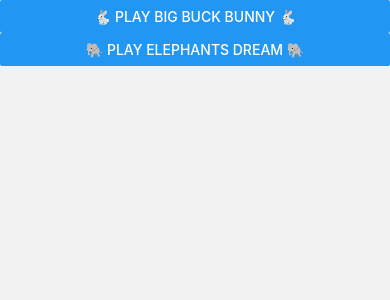
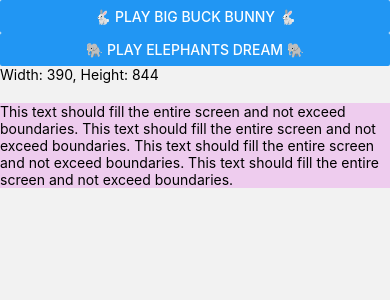
Before and after one commit to bbcmaestro/bbcmaestro-app-video-poc, a React Native app: screen /Home in a window 390 px wide. Shown: the top 300 px of the page. Built offline with nearby package versions, Linux system fonts and the light colour scheme.

Commit message:
feat: adds example usedimension issue

```diff
--- a/screens/HomeScreen.js
+++ b/screens/HomeScreen.js
@@ -1,28 +1,61 @@
 import React from 'react';
-import { SafeAreaView, Button } from 'react-native';
-import { useNavigation } from '@react-navigation/native';
+import {
+  SafeAreaView,
+  Button,
+  useWindowDimensions,
+  View,
+  Text,
+} from 'react-native';
+import {useNavigation} from '@react-navigation/native';
 import * as ScreenOrientation from 'expo-screen-orientation';
 
 const HomeScreen = () => {
   const navigation = useNavigation();
+  const {height, width} = useWindowDimensions();
 
   ScreenOrientation.lockAsync(ScreenOrientation.OrientationLock.PORTRAIT_UP);
 
-  const playVideo = (uri) => {
-    navigation.navigate('Video', { uri: uri });
-  }
+  const playVideo = uri => {
+    navigation.navigate('Video', {uri: uri});
+  };
 
   return (
     <SafeAreaView>
       <Button
-        title='🐇 Play Big Buck Bunny 🐇'
-        onPress={() => playVideo('https://commondatastorage.googleapis.com/gtv-videos-bucket/sample/BigBuckBunny.mp4')}
+        title="🐇 Play Big Buck Bunny 🐇"
+        onPress={() =>
+          playVideo(
+            'https://commondatastorage.googleapis.com/gtv-videos-bucket/sample/BigBuckBunny.mp4',
+          )
+        }
       />
 
       <Button
-        title='🐘 Play Elephants Dream 🐘'
-        onPress={() => playVideo('https://commondatastorage.googleapis.com/gtv-videos-bucket/sample/ElephantsDream.mp4')}
+        title="🐘 Play Elephants Dream 🐘"
+        onPress={() =>
+          playVideo(
+            'https://commondatastorage.googleapis.com/gtv-videos-bucket/sample/ElephantsDream.mp4',
+          )
+        }
       />
+      <Text
+        style={{
+          marginBottom: 20,
+        }}>
+        Width: {width}, Height: {height}
+      </Text>
+      <View
+        style={{
+          width,
+          backgroundColor: '#eeccee',
+        }}>
+        <Text>
+          This text should fill the entire screen and not exceed boundaries.
+          This text should fill the entire screen and not exceed boundaries.
+          This text should fill the entire screen and not exceed boundaries.
+          This text should fill the entire screen and not exceed boundaries.
+        </Text>
+      </View>
     </SafeAreaView>
   );
 };
```
